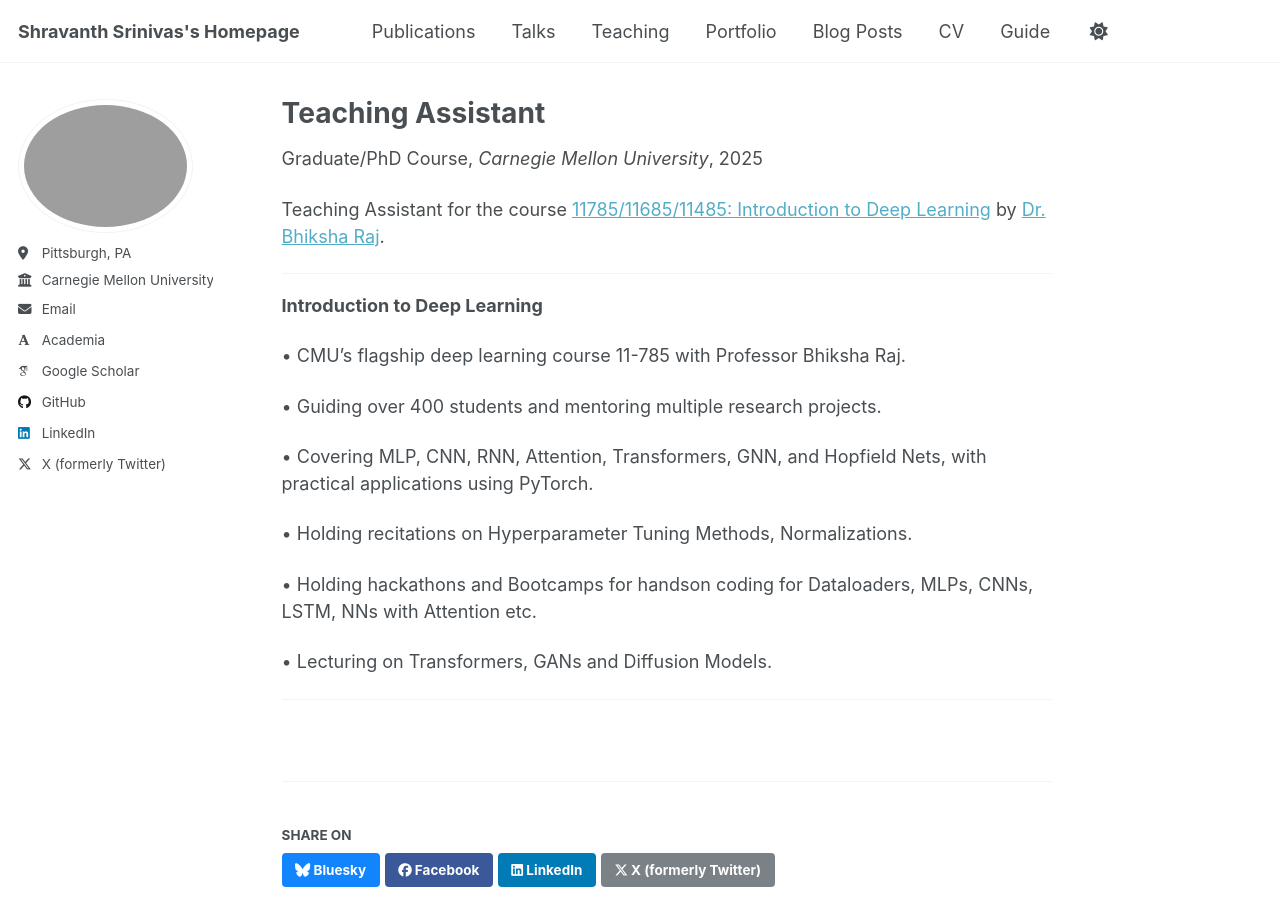
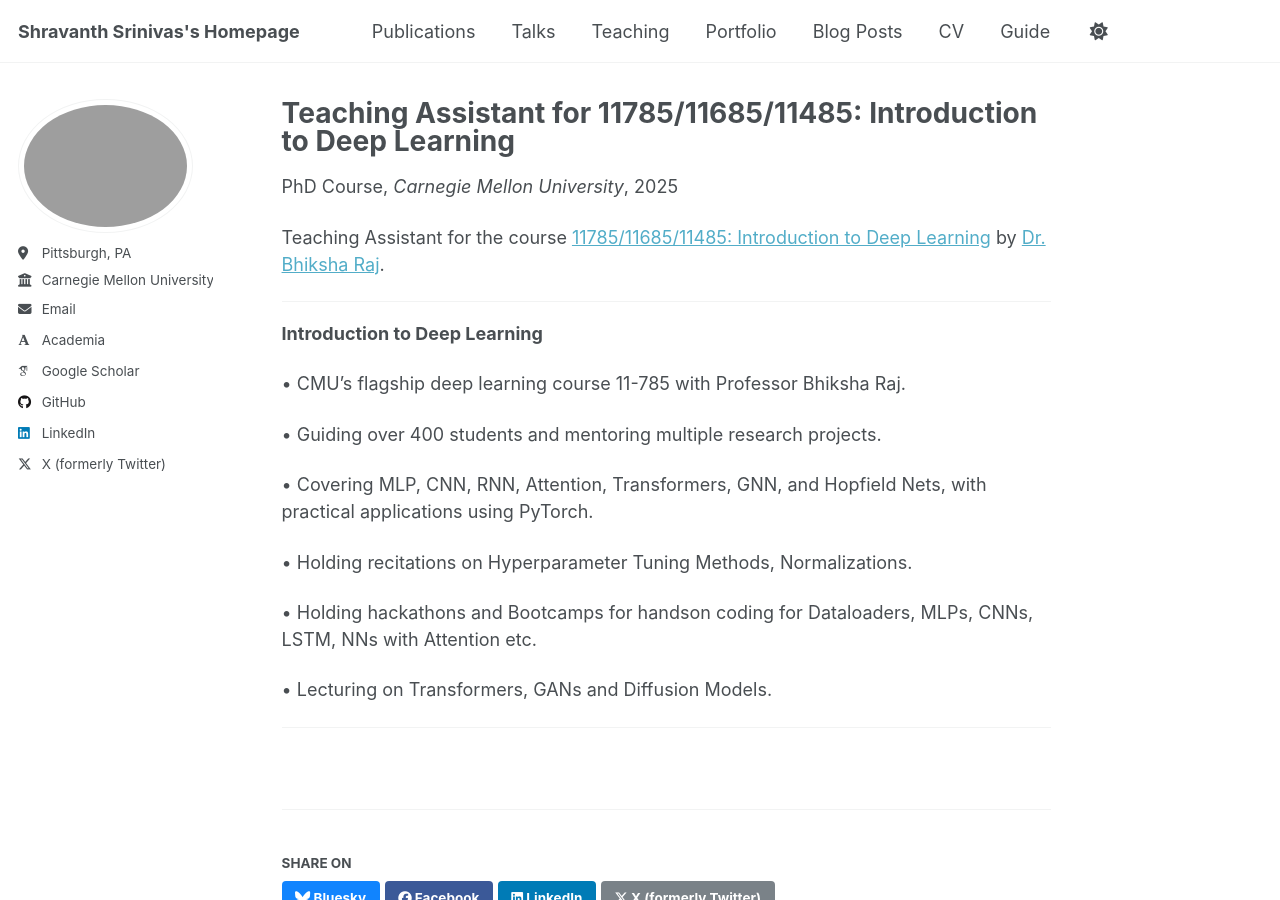
Before and after one commit to notshravanth/shravanth.github.io, a Jekyll site: the page built from _teaching/teaching_1.md, in a window 1280 px wide and 900 px high. Built offline with Jekyll 4.4.1, drawn with Linux system fonts in a browser that asks for light colours; some web fonts are replaced.

Commit message:
Update teaching_1.md

```diff
--- a/_teaching/teaching_1.md
+++ b/_teaching/teaching_1.md
@@ -1,6 +1,6 @@
 ---
-title: "Teaching Assistant"
-type: "Graduate/PhD Course"
+title: "Teaching Assistant for 11785/11685/11485: Introduction to Deep Learning"
+type: "PhD Course"
 venue: "Carnegie Mellon University"
 date: Jan 2025 - Dec 2025
 location: "Pittsburgh, PA"
```
